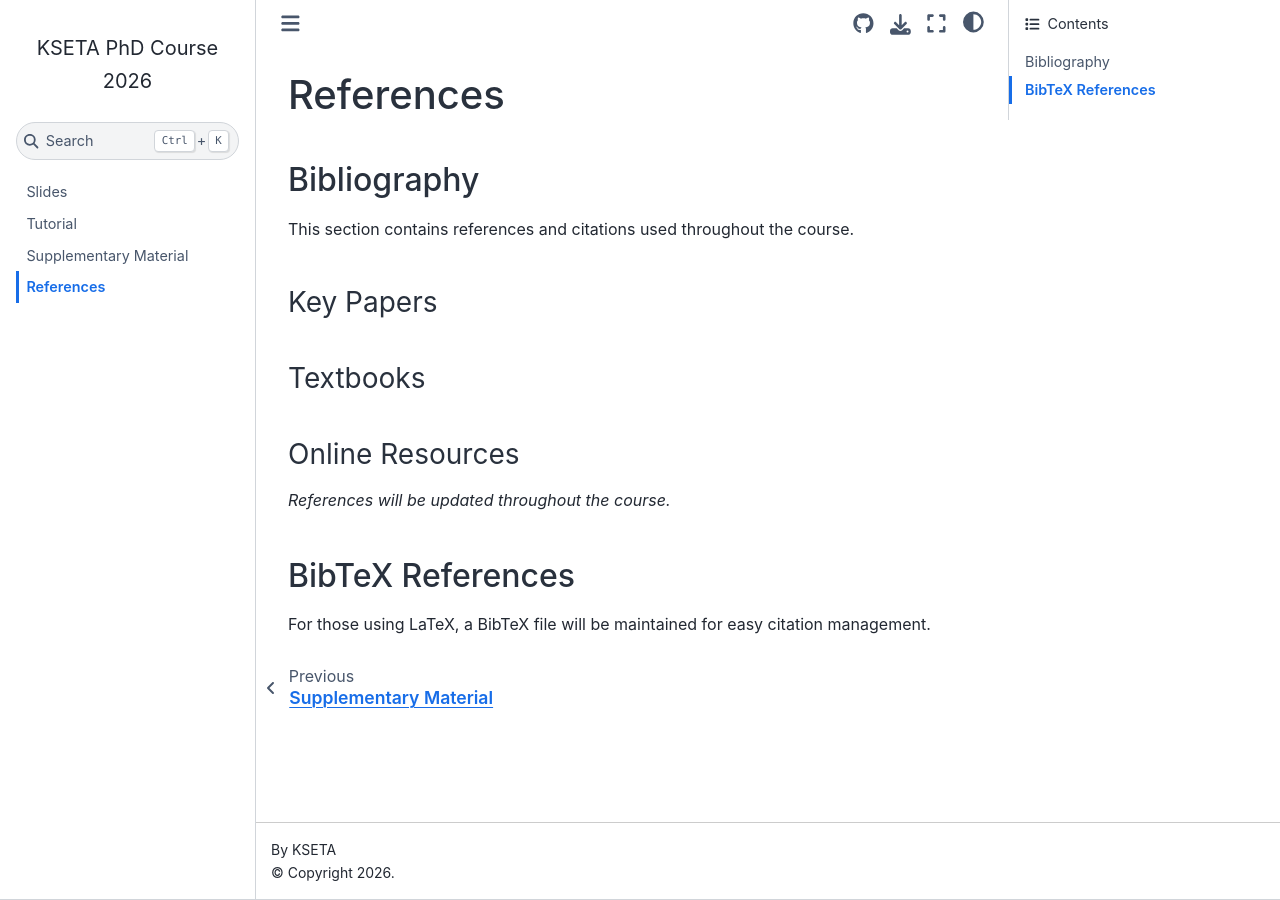
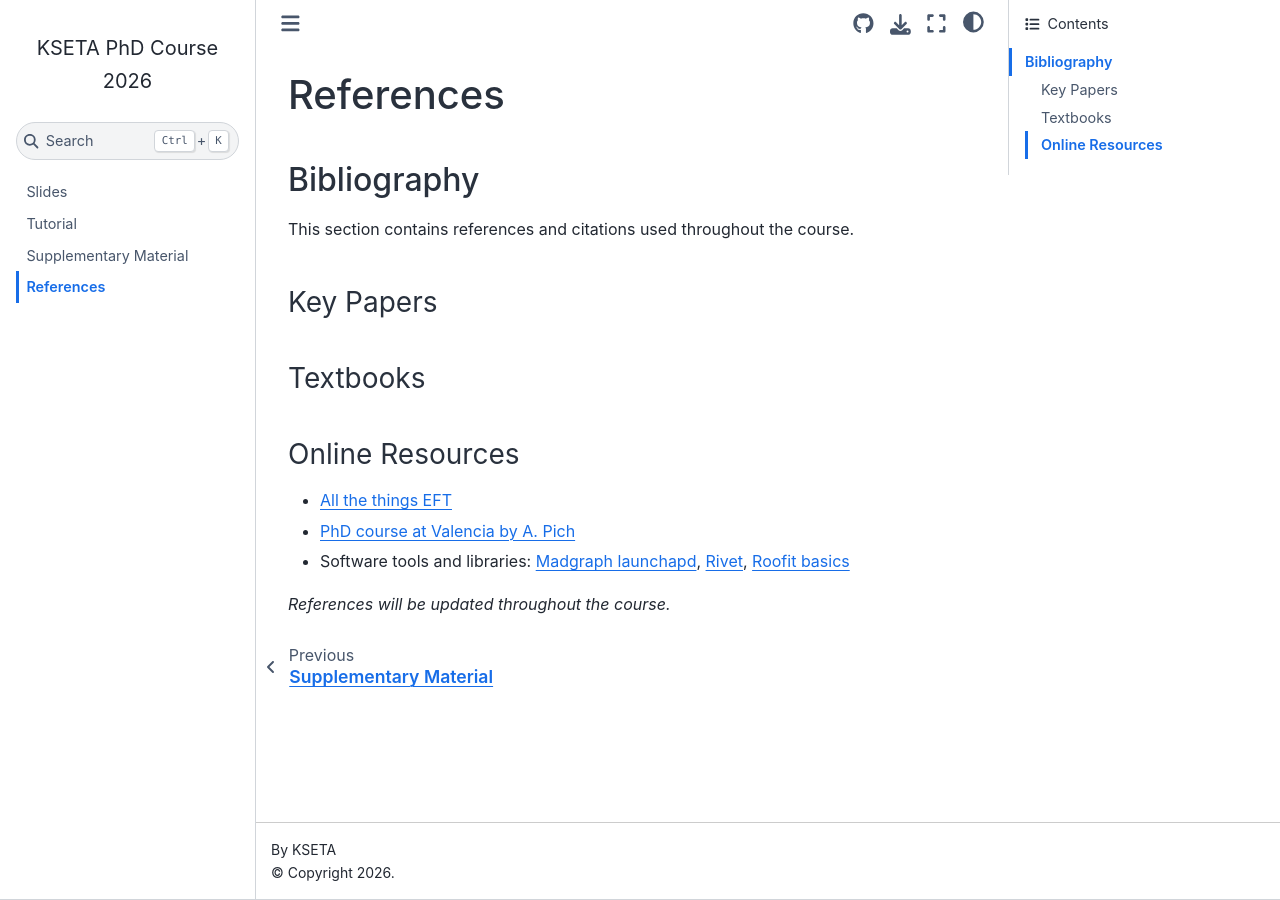
Before and after one commit to mpresill/KSETA_2026, a Jupyter Book: the page built from references.md, in a window 1280 px wide. Built offline with Jupyter Book 1.0.4 settings and Sphinx 7.4.7 and the Sphinx Book theme 1.1.4, drawn with Linux system fonts in a browser that asks for light colours.

Commit message:
Update references with online resources
Added online resource references for EFT and software tools.

```diff
--- a/references.md
+++ b/references.md
@@ -18,10 +18,9 @@ This section contains references and citations used throughout the course.
 
 ### Online Resources
 
-<!-- Add online resource references -->
+- [All the things EFT](https://www.youtube.com/channel/UC1_KF6kdJFoDEcLgpcegwCQ)
+- [PhD course at Valencia by A. Pich](https://www.youtube.com/watch?v=X-V_PCfLe0I)
+- Software tools and libraries: [Madgraph launchapd](https://launchpad.net/mg5amcnlo), [Rivet](https://rivet.hepforge.org), [Roofit basics](https://github.com/amarini/Prefit2020/tree/master)
+
 
 *References will be updated throughout the course.*
-
-## BibTeX References
-
-For those using LaTeX, a BibTeX file will be maintained for easy citation management.
```
